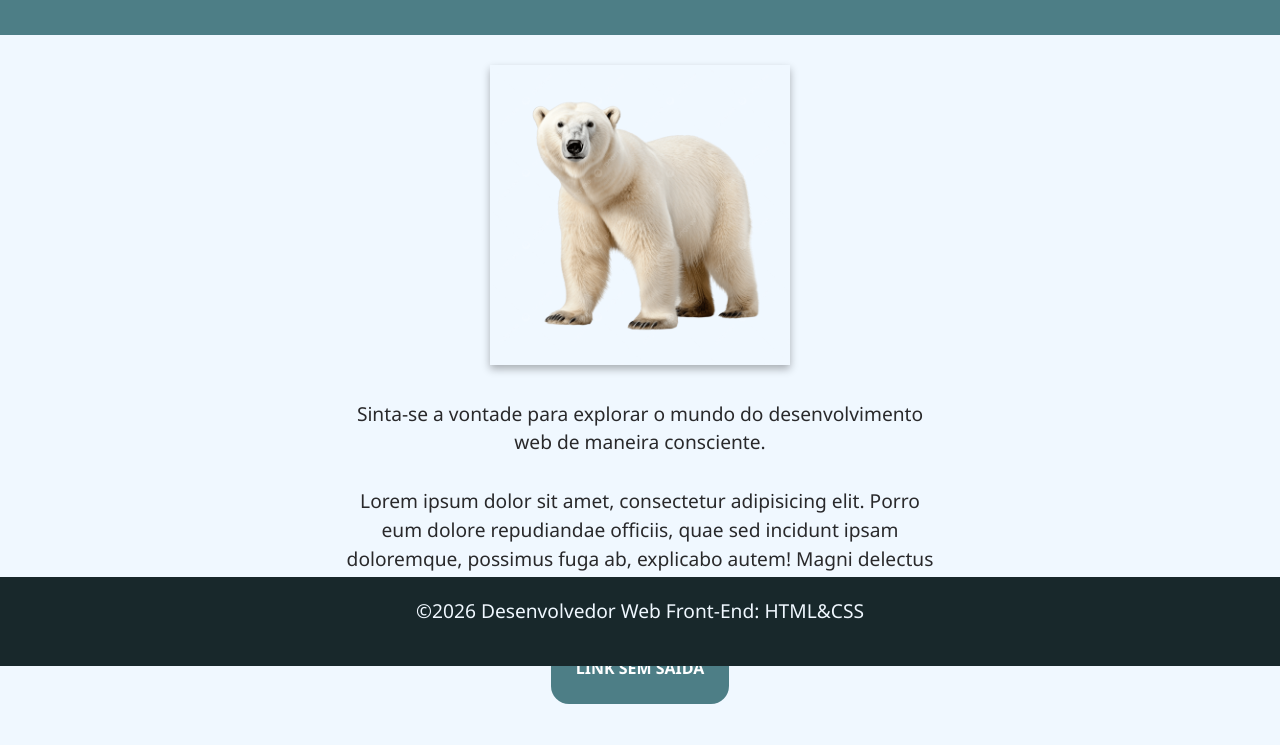
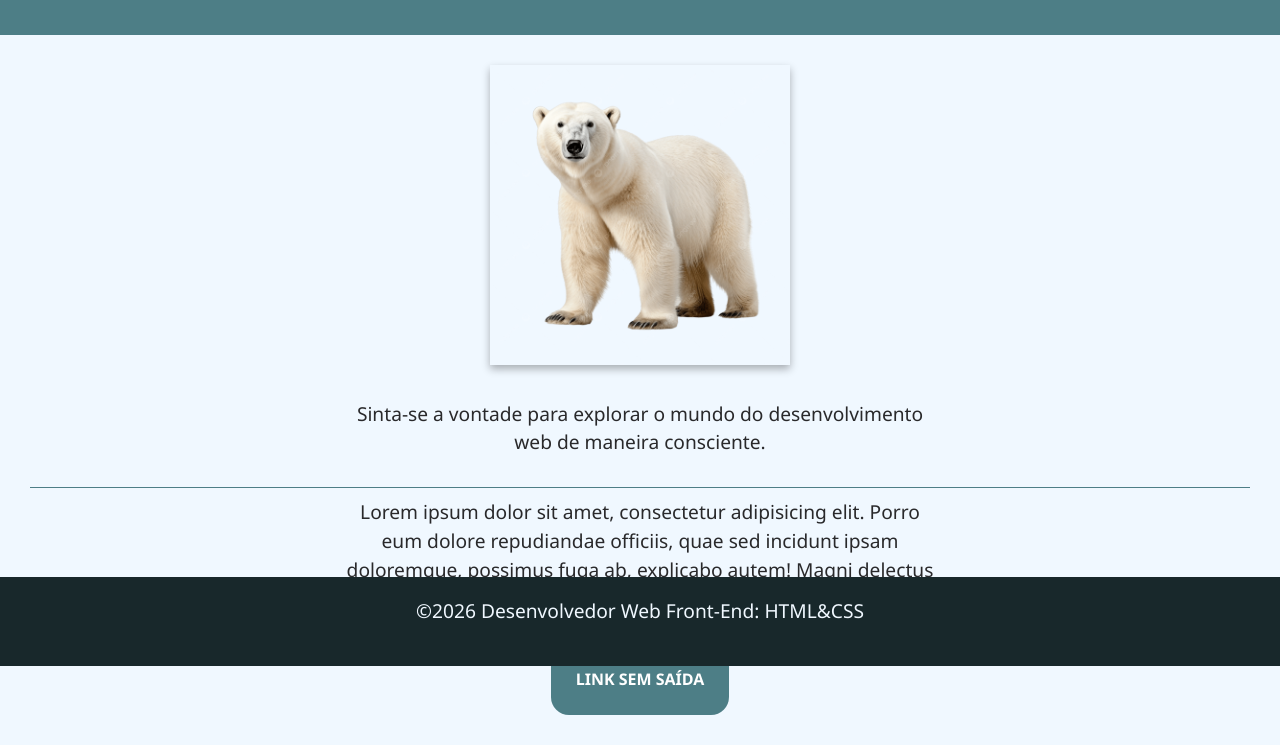
Before and after one commit to LuNa-2425/Projetos_cursoFrontend, a plain HTML site: page Aula1_0905/index.html in a window 1280 px wide. Shown: the part 134-879 px from the top of the page. Drawn offline with Linux system fonts and the light colour scheme.

```diff
--- a/Aula1_0905/CSS/style.css
+++ b/Aula1_0905/CSS/style.css
@@ -58,6 +58,13 @@
     margin-bottom: 30px;
     line-height: 1.5;
 }
+hr{
+    width: 100%;
+    height: 1%;
+    border: 0px;
+    border-top: 1px solid #4d7e86;
+    background-color: #4d7e8644;
+}
 
 .button{
     display: block;  /* O display BLOCK permite que o link ocupe toda a largura disponível, ou seja, o link é 'clicável' em TODO o bloco do link, não só no texto  */
--- a/Aula1_0905/index.html
+++ b/Aula1_0905/index.html
@@ -19,6 +19,7 @@
     <main><!-- + PRINCIPAL -->
         <img src="IMG/urso.png" alt="URSO POLAR: https://pngtree.com/freepng/polar-bear-isolated-on-background_14139510.html"> <!-- ALT: Alternativa, texto que aparece caso dê erro com a imagem ou o caminho. -->
         <p>Sinta-se a vontade para explorar o mundo do desenvolvimento web de maneira consciente. </p>
+        <hr>
         <p>Lorem ipsum dolor sit amet, consectetur adipisicing elit. Porro eum dolore repudiandae officiis, quae sed incidunt ipsam doloremque, possimus fuga ab, explicabo autem! Magni delectus sit, quia impedit nemo enim!</p>
 
         <a class="button" href="#">LINK SEM SAÍDA</a> <!-- "a": link para página ou arquivo. # Não te leva a lugar nenhum. -->
```
